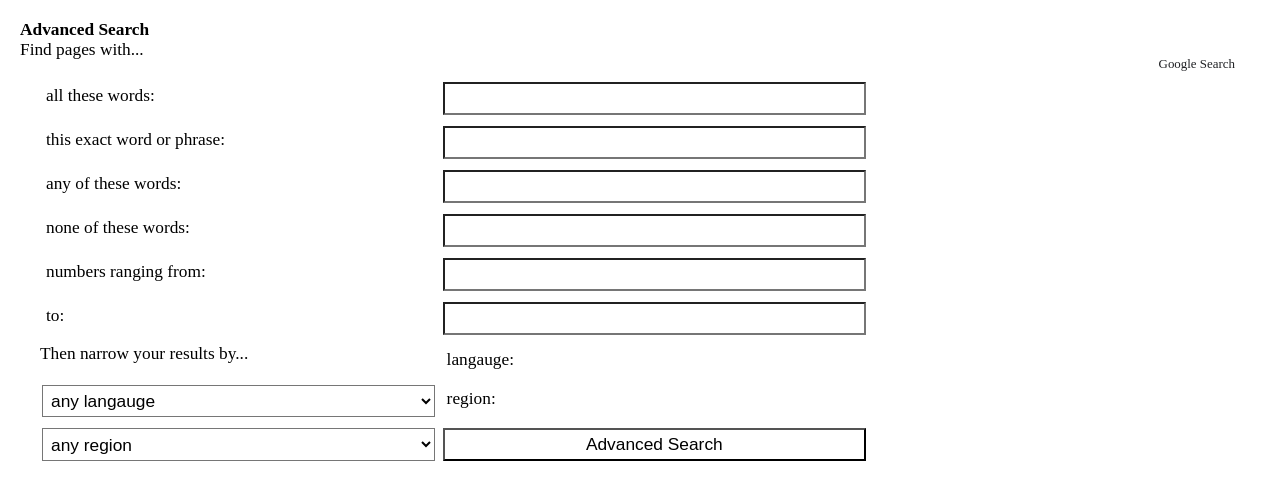
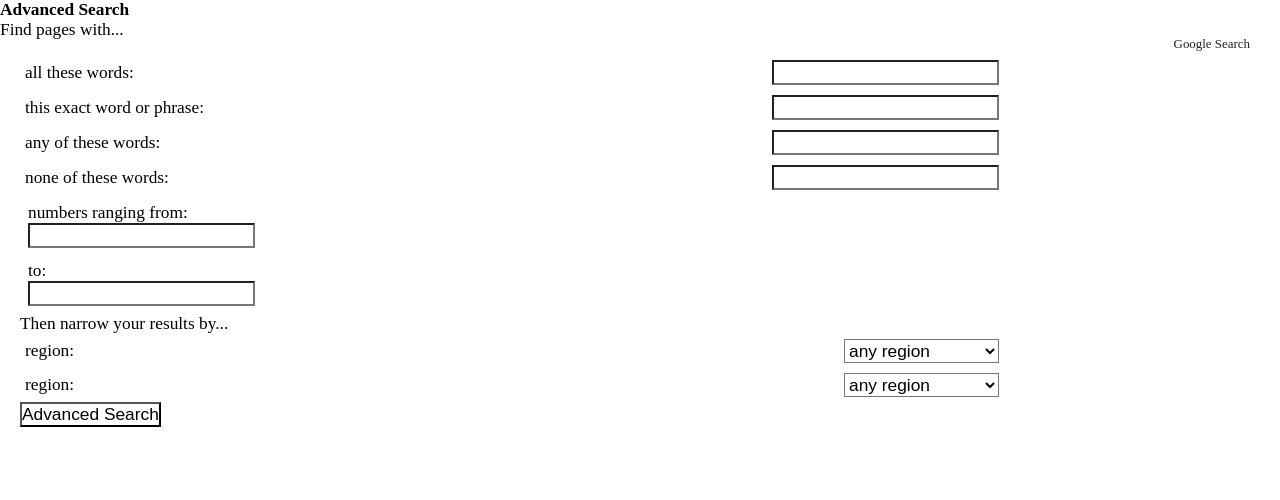
Before and after one commit to cleargoaldigital/cs50_search, a plain HTML site: page advanced.html in a window 1280 px wide. Drawn offline with Linux system fonts and the light colour scheme.

Commit message:
updated advanced page layout

```diff
--- a/advanced.css
+++ b/advanced.css
@@ -6,34 +6,39 @@
    background: #fff;
 }
 
-body{
-   margin: 20px;
-}
-
 ul{
    display: block;
    float: right;
-   margin: auto 10px;
+   margin: auto 15px;
    padding: 15px;
    }
+
    li, a{
      list-style-type: none;
      text-decoration: none;
      font-size: .864em;
      color: #202124;
    }
+
 main{
-   width: 70%;
+   width: 100%;
+   display: block;
 }
 
 form{
-   padding: 20px;
-   display: grid;
-   grid-template-columns: auto auto;
-   grid-gap: 7px 4px;
+   padding: 15px 20px;
+   width: 80%;
+   display: block;
 }
 
-label, input, select{
-   padding: 4px;
-   margin: 2px;
+.div, .select{
+   display: flex;
+   justify-content: space-between;
+   align-items: center;
+   padding: 5px;
 }
+
+.from, .to{
+   display: grid;
+   margin: 3px;
+}
--- a/advanced.html
+++ b/advanced.html
@@ -22,64 +22,91 @@
   <div class="search">
   <p>Find pages with...</p>
   <form action="https://www.google.com/advanced_search">
-    <label for="all-words">all these words:</label>
+
+    <div class="div">
+      <label for="all-words">all these words:</label>
     <input type="text" name="q" id="all-words">
+    </div>
 
-    <label for="this-word">this exact word or phrase:</label>
+    <div class="div">
+      <label for="this-word">this exact word or phrase:</label>
     <input type="text" name="q" id="this-word">
+    </div>
 
-    <label for="any-words">any of these words:</label>
+    <div class="div">
+      <label for="any-words">any of these words:</label>
     <input type="text" name="q" id="any-words">
+    </div>
 
-    <label for="none-words">none of these words:</label>
-    <input type="text" name="q" id="none-words">
+    <div class="div">
+      <label for="none-words">none of these words:</label>
+      <input type="text" name="q" id="none-words">
+    </div>
 
+   <div class="div from">
     <label for="num-range">numbers ranging from:</label>
     <input type="text" name="q" id="num-range">
+   </div>
 
+   <div class="div to">
     <label for="to-num">to:</label>
     <input type="text" name="q" id="to-num">
+   </div>
 
+   <div class="p">
     <p>Then narrow your results by...</p>
+   </div>
 
-    <label for="language">langauge:</label>
+    <div class="select">
+      <label for="region">region:</label>
     <select name="q">
-      <option value="langauge" selected>any langauge</option>
-      <option value="langauge">Afrikaans</option>
-      <option value="langauge">Arabic</option>
-      <option value="langauge">Armenian</option>
-      <option value="langauge">Belarusian</option>
-      <option value="langauge">Bulgarian</option>
-      <option value="langauge">Catalan</option>
-      <option value="langauge">Chinese (Simplified)</option>
-      <option value="langauge">Chinese (Traditional)</option>
-    </select>
-
-    <label for="region">region:</label>
+    <option name="region" value="" selected>any region</option>
+    <option name="region" value="afghanistan">Afghanistan</option>
+    <option name="region" value="albania">Albania</option>
+    <option name="region" value="algeria">Algeria</option>
+    <option name="region" value="american-samoa">American Samoa</option>
+    <option name="region" value="argentina">Argentina</option>
+    <option name="region" value="armenia">Armenia</option>
+    <option name="region" value="aruba">Aruba</option>
+    <option name="region" value="azerbaijan">Azerbaijan</option>
+    <option name="region" value="bahamas">Bahamas</option>
+    <option name="region" bahrain>Bahrain</option>
+    <option name="region" value="bangladesh">Bangladesh</option>
+    <option name="region" value="barbados">Barbados</option>
+    <option name="region" value="belgium">Belgium</option>
+    <option name="region" value="belize">Belize</option>
+    <option name="region" value="benin">Benin</option>
+    <option name="region" value="bermuda">Bermuda</option>
+  </select>
+    </div>
+<div class="select">
+  <label for="region">region:</label>
     <select name="q">
-    <option value="region" selected>any region</option>
-    <option value="region">Afghanistan</option>
-    <option value="region">Albania</option>
-    <option value="region">Algeria</option>
-    <option value="region">American Samoa</option>
-    <option value="region">Argentina</option>
-    <option value="region">Armenia</option>
-    <option value="region">Aruba</option>
-    <option value="region">Azerbaijan</option>
-    <option value="region">Bahamas</option>
-    <option value="region">Bahrain</option>
-    <option value="region">Bangladesh</option>
-    <option value="region">Barbados</option>
-    <option value="region">Belgium</option>
-    <option value="region">Belize</option>
-    <option value="region">Benin</option>
-    <option value="region">Bermuda</option>
+    <option name="region" value="" selected>any region</option>
+    <option name="region" value="afghanistan">Afghanistan</option>
+    <option name="region" value="albania">Albania</option>
+    <option name="region" value="algeria">Algeria</option>
+    <option name="region" value="american-samoa">American Samoa</option>
+    <option name="region" value="argentina">Argentina</option>
+    <option name="region" value="armenia">Armenia</option>
+    <option name="region" value="aruba">Aruba</option>
+    <option name="region" value="azerbaijan">Azerbaijan</option>
+    <option name="region" value="bahamas">Bahamas</option>
+    <option name="region" bahrain>Bahrain</option>
+    <option name="region" value="bangladesh">Bangladesh</option>
+    <option name="region" value="barbados">Barbados</option>
+    <option name="region" value="belgium">Belgium</option>
+    <option name="region" value="belize">Belize</option>
+    <option name="region" value="benin">Benin</option>
+    <option name="region" value="bermuda">Bermuda</option>
   </select>
+</div>
 
 
 
 
-    <input type="submit" value="Advanced Search">
+
+    <button type="submit" value="Advanced Search" <a href="https://google.com/advanced_search-q">Advanced Search</a>
   </form>
   </div>
 
```
